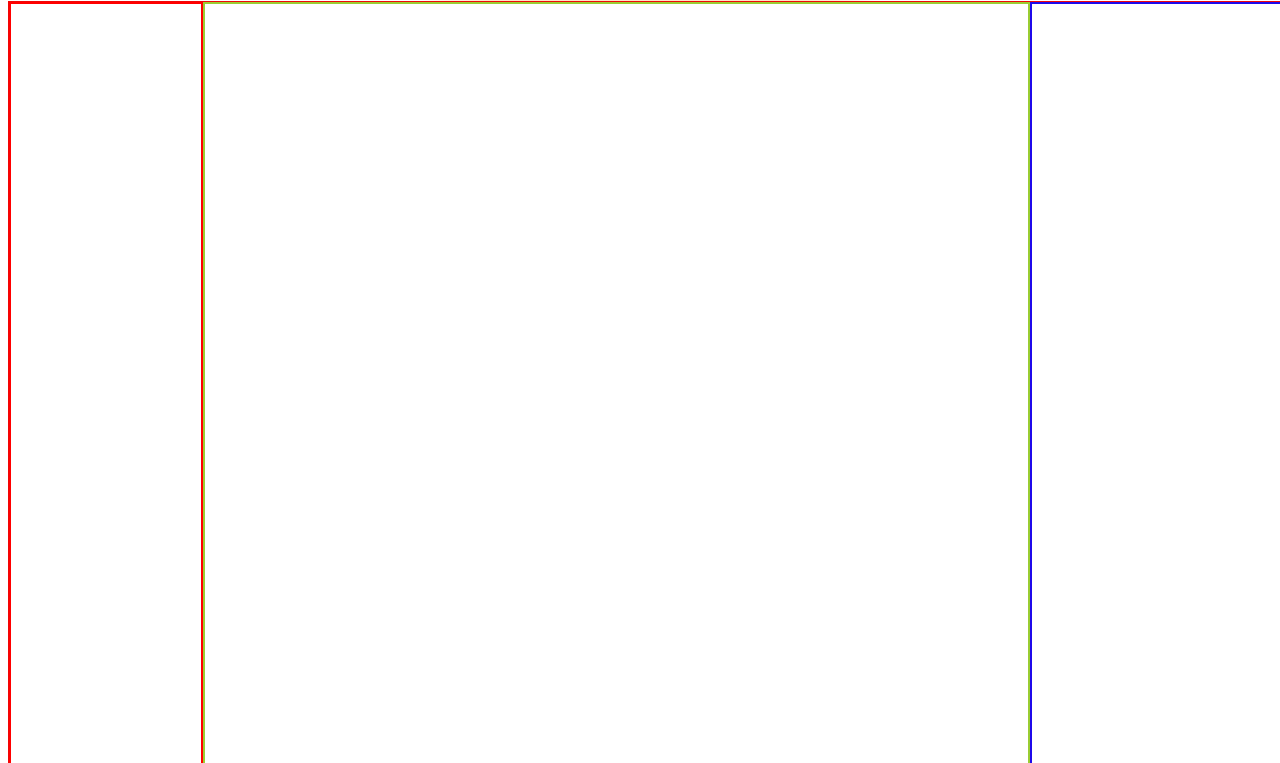
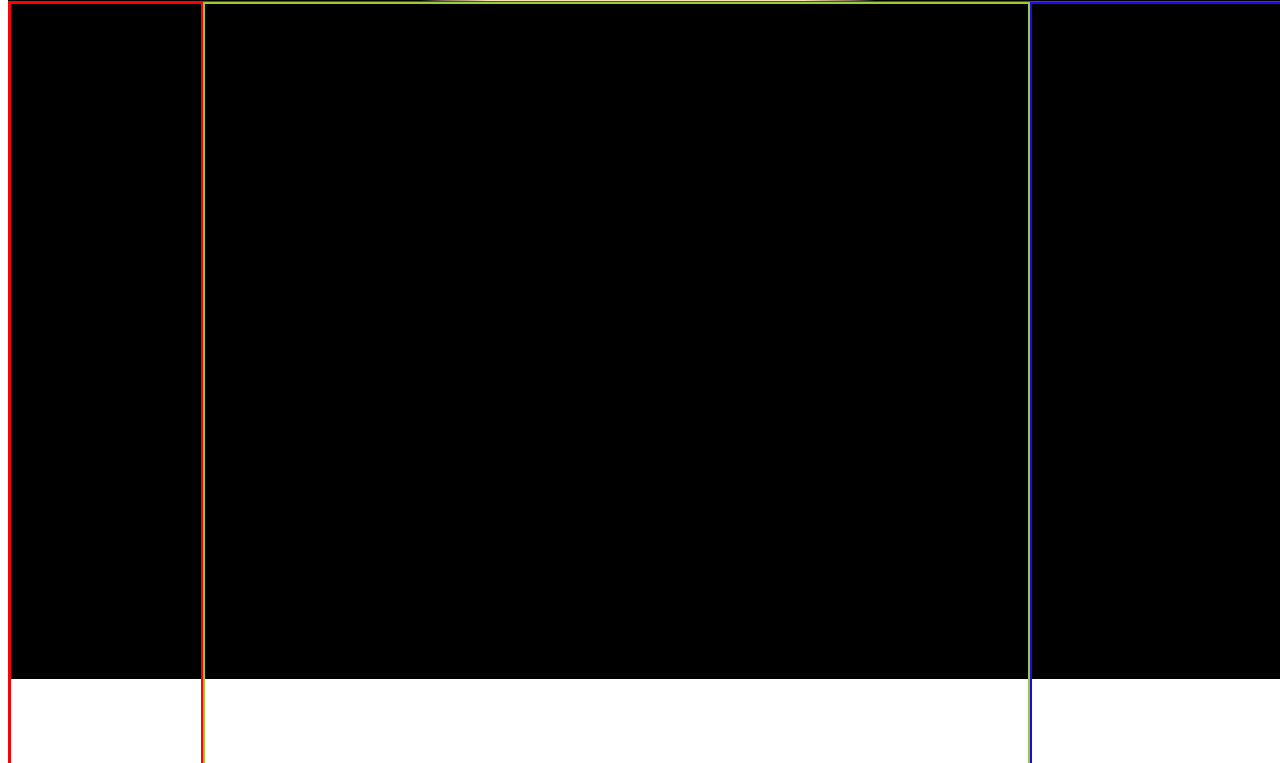
Before and after one commit to fshafi1/miscellaneous, a plain HTML site: page index.html in a window 1280 px wide. Shown: the part 141-904 px from the top of the page. Drawn offline with Linux system fonts and the light colour scheme.

Commit message:
Update index.html

```diff
--- a/index.html
+++ b/index.html
@@ -6,7 +6,7 @@
     <title>Flex box</title>
 </head>
 <body>
-    <div class="main-widow" style="width: 100vw; height: 100vh;">
+    <div class="main-widow" style="width: 100vw; height: 100vh;  background-color: black;">
         <div style="display: flex; border: 20px solid bisque; border-radius: 40%; margin-top: 20px; background-color: azure;">
             <h1 style="display: flex; justify-content: center; justify-items: center; border: 1px solid gray; width: 100%;">Flexboxes</h1>
         </div>
```
